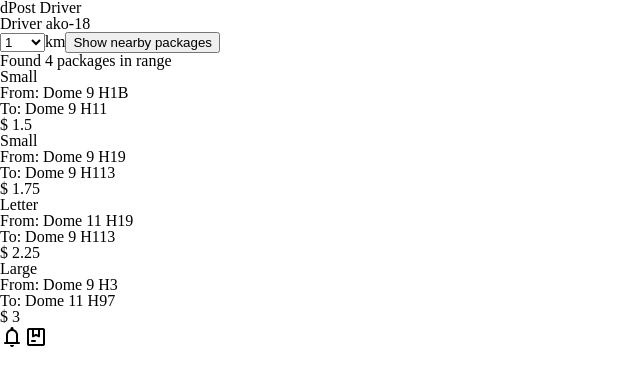
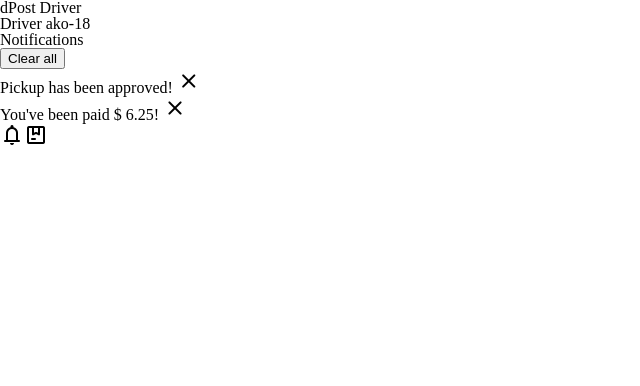
Before and after one commit to remidefoor/dpost-driver-app, an Angular app: page / in a window 1280 px wide. Shown: the top 386 px of the page, without its empty margins (0-640 px from the left). Built offline with nearby package versions, Linux system fonts and the light colour scheme.

Commit message:
feat(notifications): create notifications component

```diff
--- a/src/app/app.component.html
+++ b/src/app/app.component.html
@@ -5,7 +5,7 @@
 </header>
 
 <main>
-  <app-packages></app-packages>
+  <app-notifications></app-notifications>
 </main>
 
 <nav>
--- a/src/app/app.module.ts
+++ b/src/app/app.module.ts
@@ -5,12 +5,14 @@
 import { AppRoutingModule } from './app-routing.module';
 import { PackageComponent } from './components/package/package.component';
 import { PackagesComponent } from './components/packages/packages.component';
+import { NotificationsComponent } from './components/notifications/notifications.component';
 
 @NgModule({
   declarations: [
     AppComponent,
     PackageComponent,
-    PackagesComponent
+    PackagesComponent,
+    NotificationsComponent
   ],
   imports: [
     BrowserModule,
--- /dev/null
+++ b/src/app/components/notifications/notifications.component.html
@@ -0,0 +1,12 @@
+<section>
+  <h3>Notifications</h3>
+
+  <input type="button" value="Clear all">
+
+  <ol>
+    <li *ngFor="let notification of notifications">
+      {{ notification }}
+      <span class="material-symbols-rounded">close</span>
+    </li>
+  </ol>
+</section>
--- /dev/null
+++ b/src/app/components/notifications/notifications.component.ts
@@ -0,0 +1,20 @@
+import { Component, OnInit } from '@angular/core';
+import { NotificationsService } from "./notifications.service";
+
+@Component({
+  selector: 'app-notifications',
+  templateUrl: './notifications.component.html',
+  styleUrls: ['./notifications.component.css']
+})
+export class NotificationsComponent implements OnInit {
+
+  notifications: string[];
+
+  constructor() {
+    this.notifications = new NotificationsService().notifications;
+  }
+
+  ngOnInit(): void {
+  }
+
+}
--- /dev/null
+++ b/src/app/components/notifications/notifications.service.ts
@@ -0,0 +1,16 @@
+export class NotificationsService {
+
+  notifications: string[];
+
+  constructor() {
+    this.notifications = this.#fetchNotifications();
+  }
+
+  #fetchNotifications(): string[] {
+    return [
+      'Pickup has been approved!',
+      "You've been paid $ 6.25!"
+    ];
+  }
+
+}
```
Also changed, not shown: src/app/components/notifications/notifications.component.css (added), 1 other file (tests, documents, lock files or other folders).
